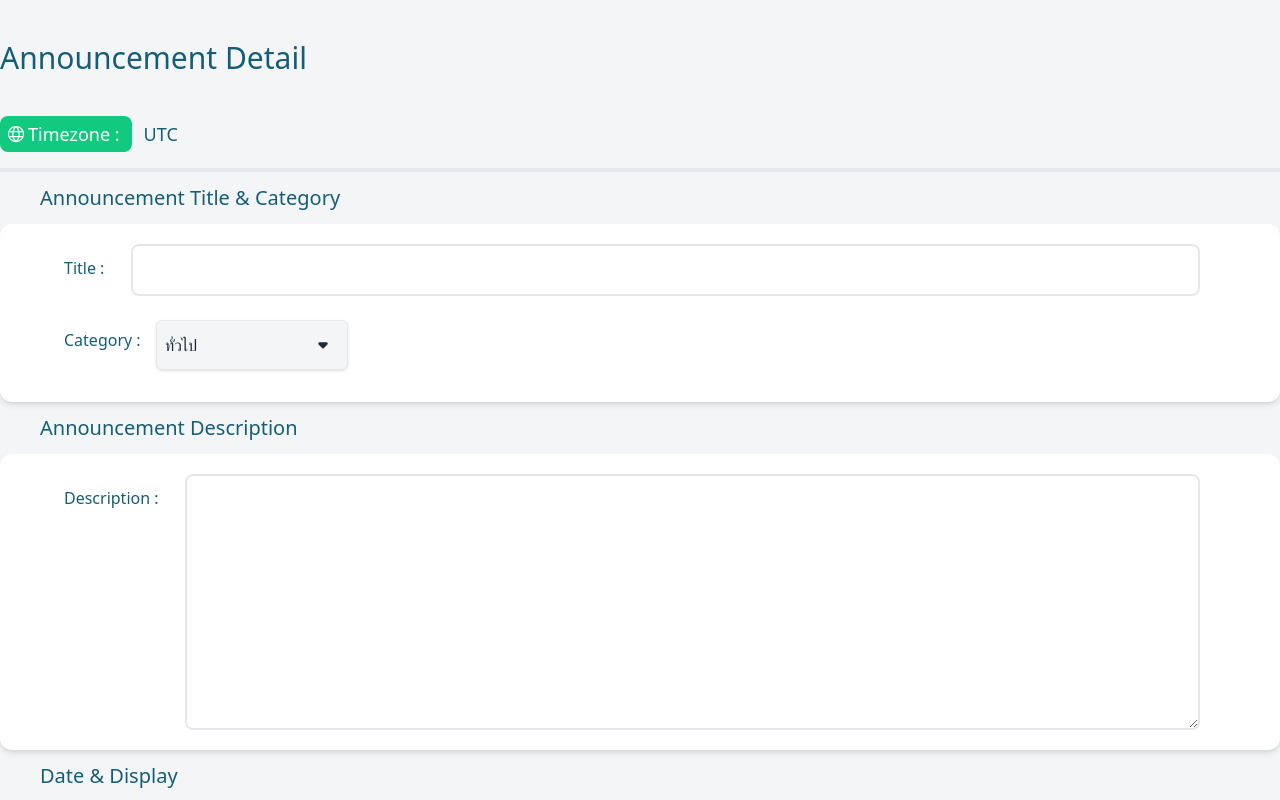
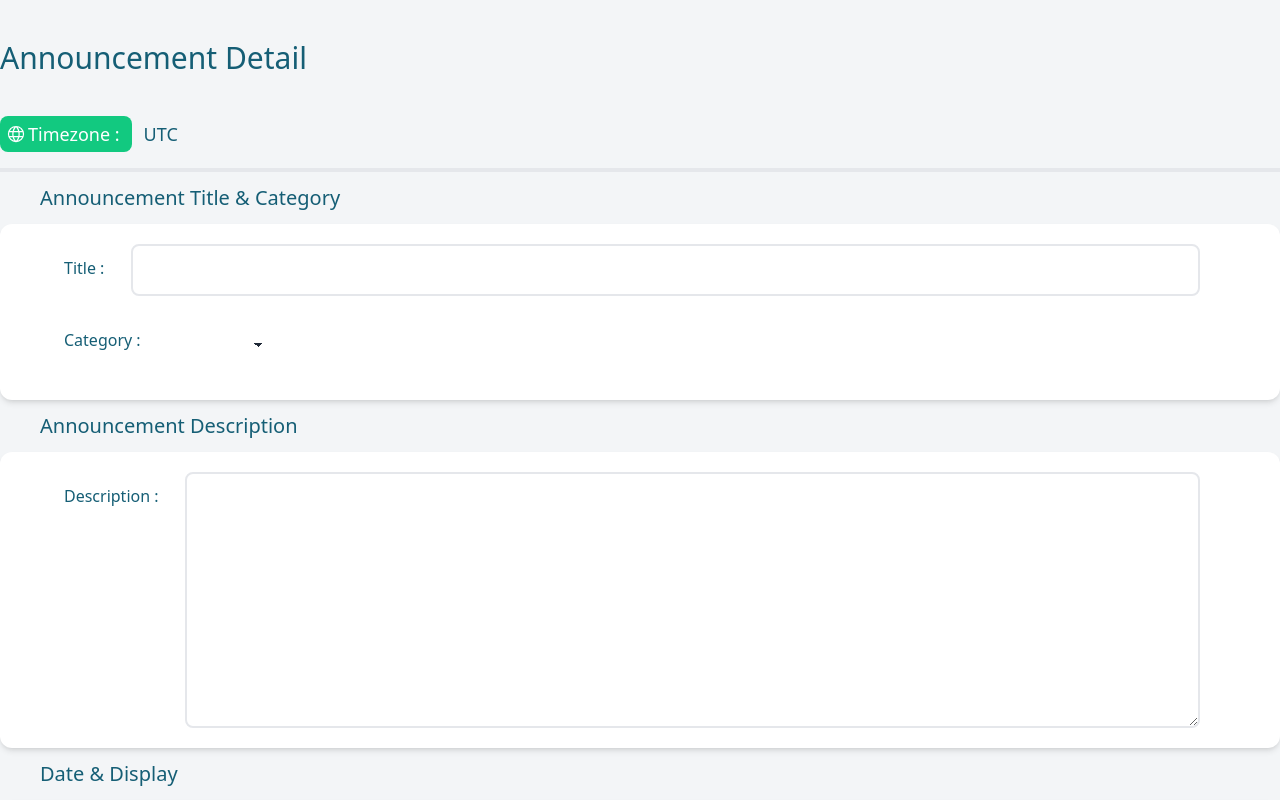
Before and after one commit to Gift78/INTEGRATED-PROJECT-I, a Vue app: page /admin/announcement/add in a window 1280 px wide. Built offline with nearby package versions, Linux system fonts and the light colour scheme.

Commit message:
🐞 fix: use select from daisyui instead of custom one

```diff
--- a/src/components/AddAnnouncementComponent.vue
+++ b/src/components/AddAnnouncementComponent.vue
@@ -15,17 +15,7 @@ const categoryItem = [
     { categoryId: 3, categoryName: 'หางาน' },
     { categoryId: 4, categoryName: 'ฝึกงาน' }
 ]
-// for dropdown select
-const categorySelect = ref(categoryItem[0])
 
-const showItem = ref(true)
-const showDropdownOptions = () => {
-    showItem.value = !showItem.value
-}
-const selectItem = (item) => {
-    categorySelect.value = item
-    showItem.value = true
-}
 // for set display to Y / N
 const displayed = ref(false)
 // default announcement
@@ -35,7 +25,7 @@ const newAnnouncement = ref({
     publishDate: null,
     closeDate: null,
     announcementDisplay: 'N',
-    categoryId: categorySelect.value.categoryId
+    categoryId: null
 })
 
 // to set date and time
@@ -50,7 +40,6 @@ const setting = () => {
         return 'btn-disabled bg-slate-800'
     } else {
         // set category
-        newAnnouncement.value.categoryId = categorySelect.value.categoryId
         // set display
         if (displayed.value) {
             newAnnouncement.value.announcementDisplay = 'Y'
@@ -153,17 +142,11 @@ const addNewAnnouncement = async (annonuce) => {
                     <!-- dropdown button -->
                     <div class="flex pt-3 ">
                         <div class="flex-none p-3 relative">
-                            <button @click="showDropdownOptions()"
-                                class="flex justify-between w-48 px-2 py-2 bg-background rounded-md shadow border focus:outline-none focus:border-emerald-plus">
-                                <span class="ann-category mt-1">{{ categorySelect.categoryName }}</span>
-                                <DropDown />
-                            </button>
-                            <div :hidden="showItem" class="w-56 py-3 shadow-md bg-white border rounded-lg absolute">
-                                <div class=" block px-4 py-2 text-gray-500 hover:bg-emerald-light hover:text-white"
-                                    v-for="category in categoryItem" @click="selectItem(category)">
+                            <select class="ann-category select w-full max-w-xs" v-model="newAnnouncement.categoryId">
+                                <option v-for="category in categoryItem" :value="category.categoryId">
                                     {{ category.categoryName }}
-                                </div>
-                            </div>
+                                </option>
+                            </select>
                         </div>
                     </div>
                 </div>
@@ -234,7 +217,7 @@ const addNewAnnouncement = async (annonuce) => {
                     </div>
                 </div>
                 <button class="ann-button bg-emerald-plus hover:bg-emerald-600 duration-100 text-white w-32 py-3 rounded-lg"
-                    :class="setting()" @click="addNewAnnouncement(newAnnouncement)">Confirm</button>
+                    :class="setting()" @click="addNewAnnouncement(newAnnouncement)">Submit</button>
             </div>
         </div>
     </div>
```
